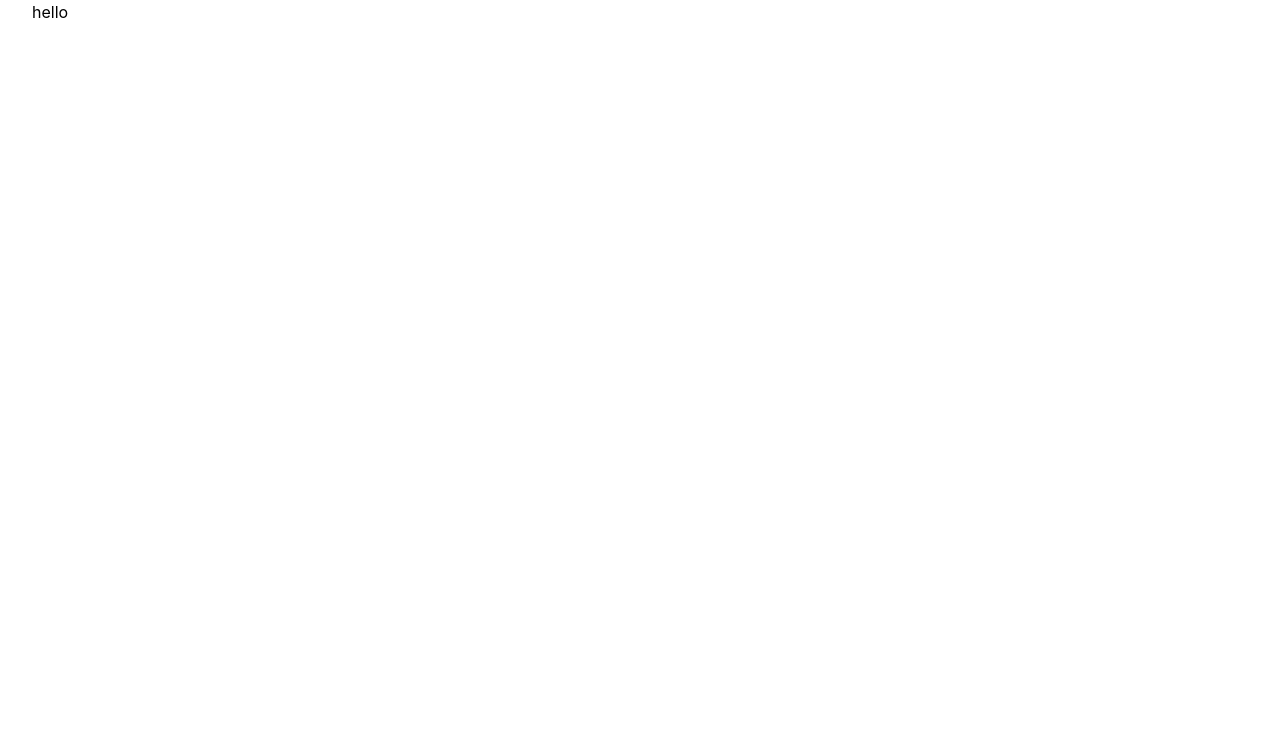
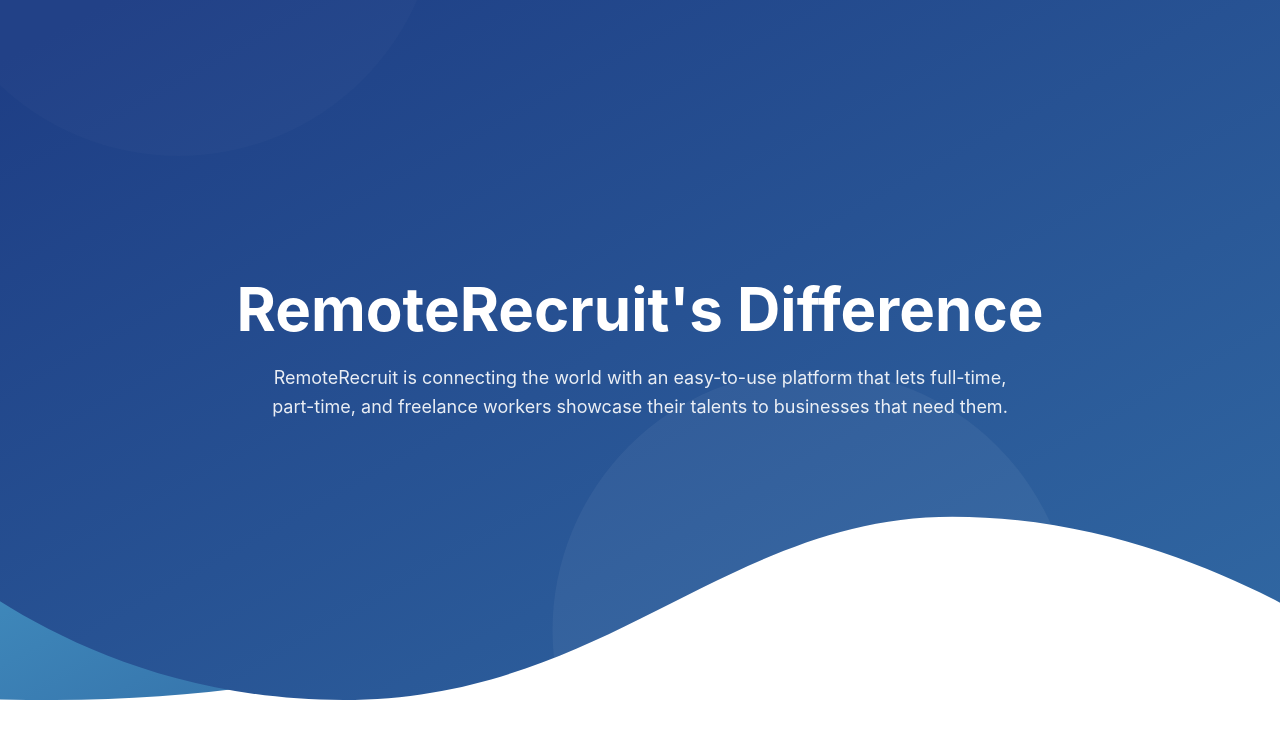
Before and after one commit to EasinTanvir/technical-task, a React (Vite) app: page / in a window 1280 px wide. Shown: the top 738 px of the page. Built offline with nearby package versions, Linux system fonts and the light colour scheme.

Commit message:
working with hero banner

```diff
--- /dev/null
+++ b/src/components/Hero/BannerImage.jsx
@@ -0,0 +1,18 @@
+import React from "react";
+import { heroBgImage } from "../../constant";
+
+const BannerImage = () => {
+  return (
+    <img
+      src={heroBgImage}
+      alt=""
+      aria-hidden="true"
+      fetchPriority="high"
+      width={1440}
+      height={704}
+      className="absolute inset-0 h-full w-full object-cover"
+    />
+  );
+};
+
+export default BannerImage;
--- a/src/components/Hero/HeroSection.jsx
+++ b/src/components/Hero/HeroSection.jsx
@@ -1,10 +1,36 @@
 import React from "react";
+
 import Container from "../shared/Container";
+import { heroBgImage } from "../../constant";
+import Heading from "../ui/Heading";
+import BannerImage from "./BannerImage";
+import Text from "../ui/Text";
 
 const HeroSection = () => {
   return (
-    <section>
-      <Container>hello</Container>
+    <section
+      className="relative overflow-hidden"
+      aria-labelledby="hero-heading"
+    >
+      <BannerImage />
+
+      <Container>
+        <div className="relative z-10 flex min-h-[500px] md:min-h-[700px] flex-col items-center justify-center text-center">
+          <Heading
+            as="h1"
+            id="hero-heading"
+            className="text-5xl font-bold text-white"
+          >
+            RemoteRecruit's Difference
+          </Heading>
+
+          <Text size="" className="mt-6 max-w-3xl text-lg text-white/90">
+            RemoteRecruit is connecting the world with an easy-to-use platform
+            that lets full-time, part-time, and freelance workers showcase their
+            talents to businesses that need them.
+          </Text>
+        </div>
+      </Container>
     </section>
   );
 };
--- a/src/components/ui/Heading.jsx
+++ b/src/components/ui/Heading.jsx
@@ -1,6 +1,6 @@
 import React from "react";
 
-const Heading = ({ as: Tag = "h2", children, className = "" }) => {
+const Heading = ({ as: Tag = "h2", children, id, className = "" }) => {
   const styles = {
     h1: "text-4xl md:text-5xl lg:text-6xl font-bold",
     h2: "text-3xl md:text-4xl font-bold",
@@ -10,7 +10,11 @@ const Heading = ({ as: Tag = "h2", children, className = "" }) => {
     h6: "text-base font-semibold",
   };
 
-  return <Tag className={`${styles[Tag]} ${className}`}>{children}</Tag>;
+  return (
+    <Tag id={id} className={`${styles[Tag]} ${className}`}>
+      {children}
+    </Tag>
+  );
 };
 
 export default Heading;
```
